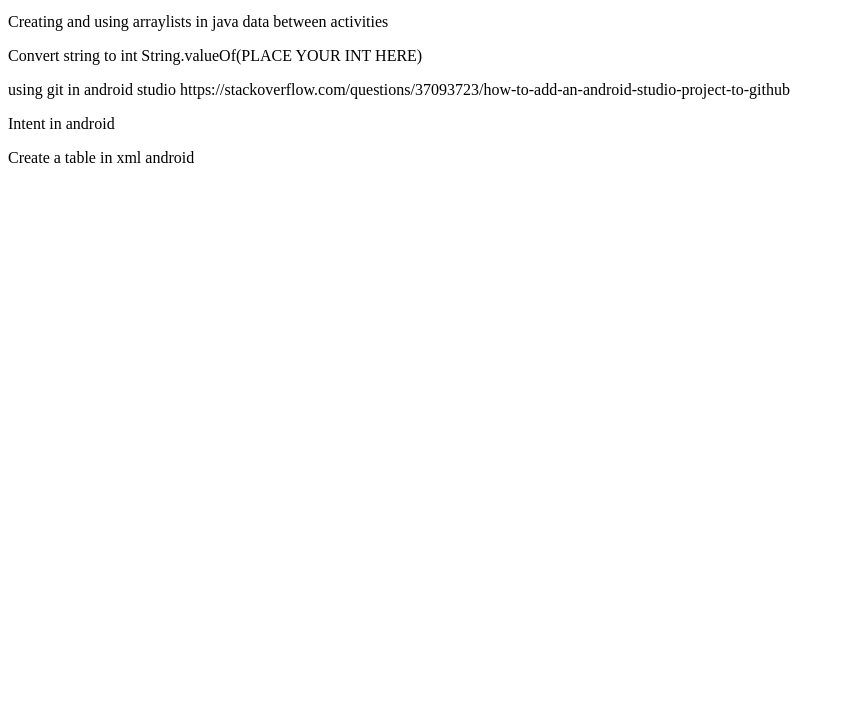
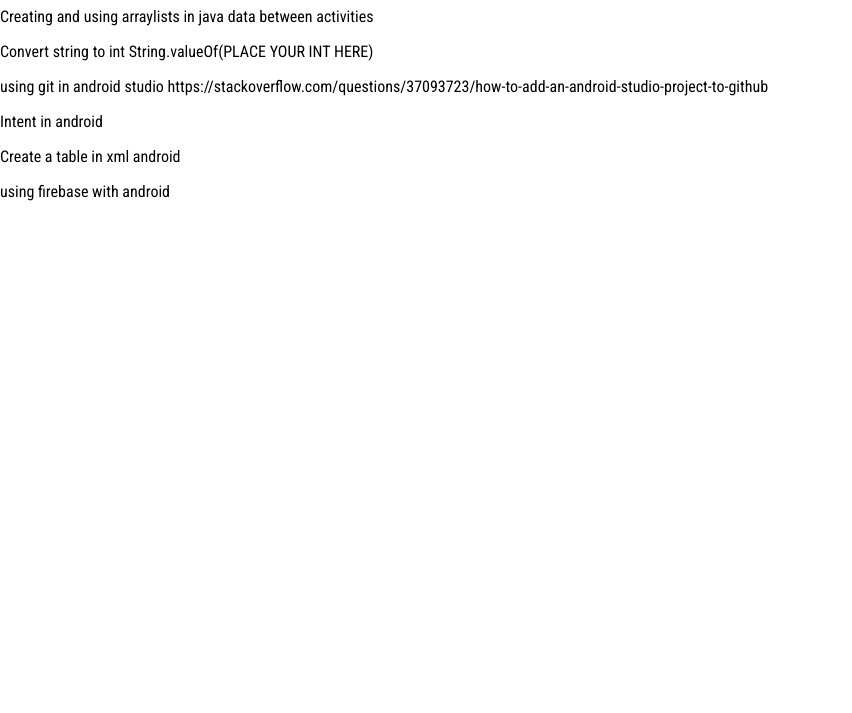
Before and after one commit to vyco/newFlex, a plain HTML site: page index.html in a window 1280 px wide. Shown: the part 87-800 px from the top of the page, without its empty margins (0-852 px from the left). Drawn offline with Linux system fonts and the light colour scheme.

Commit message:
Update index.html

```diff
--- a/index.html
+++ b/index.html
@@ -1,4 +1,14 @@
 <html>
+  <link href="https://fonts.googleapis.com/css?family=Roboto+Condensed" rel="stylesheet">
+  <style type="text/css">
+  body{
+    padding:0;
+    margin:0;
+    font-family: 'Roboto Condensed', sans-serif;
+    }
+    p{font-weight: 300;}
+
+  </style>
 <h1> HEADINGS GUIDELINES </h1>
 <p> Share data between activities </p>
 <p> Creating and using arraylists in java data between activities </p>
@@ -6,4 +16,6 @@
 <p> using git in android studio https://stackoverflow.com/questions/37093723/how-to-add-an-android-studio-project-to-github</p>
 <p> Intent in android</p>
 <p> Create a table in xml android </p>
+  <p> using firebase with android </p>
+
 </html>
```
